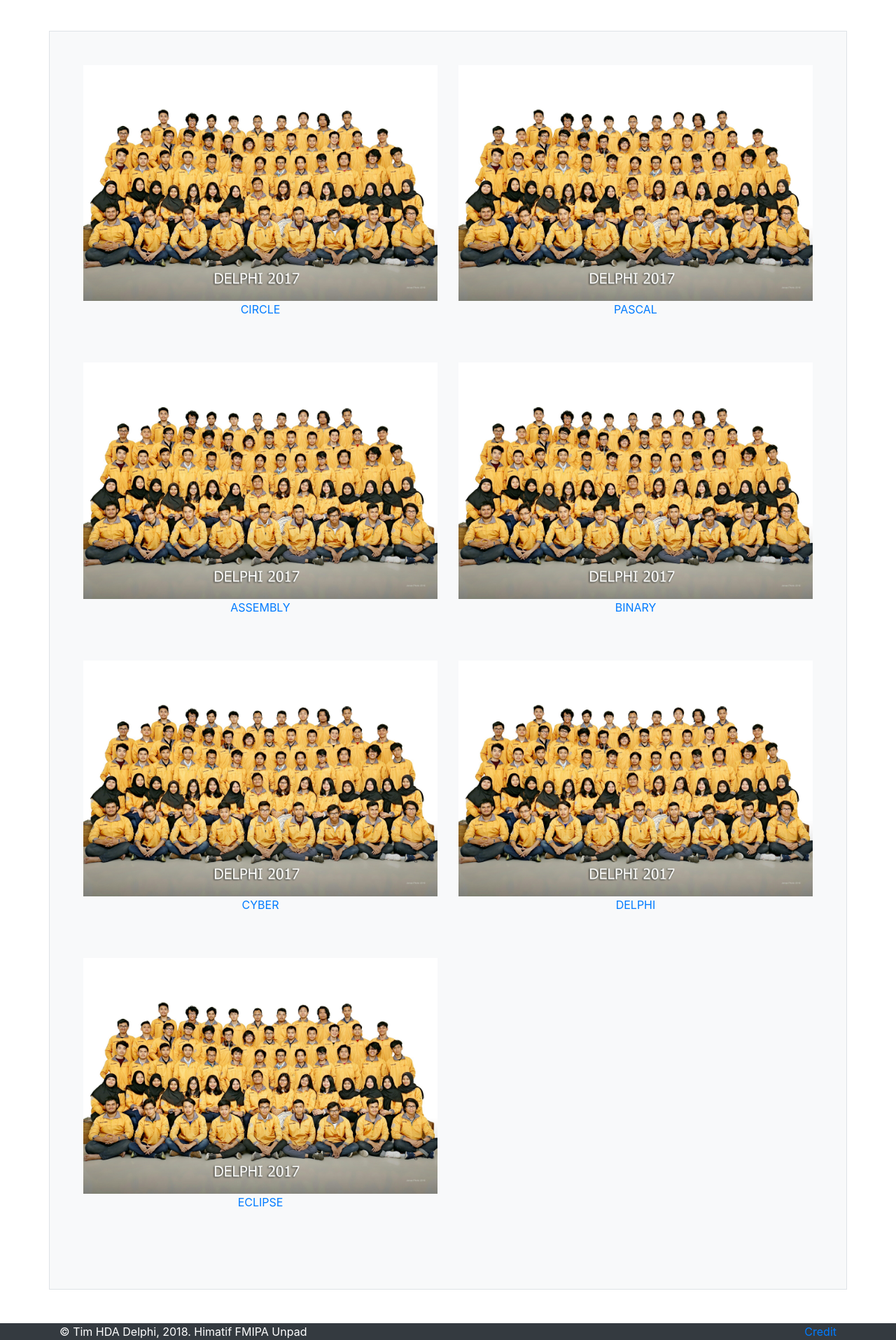
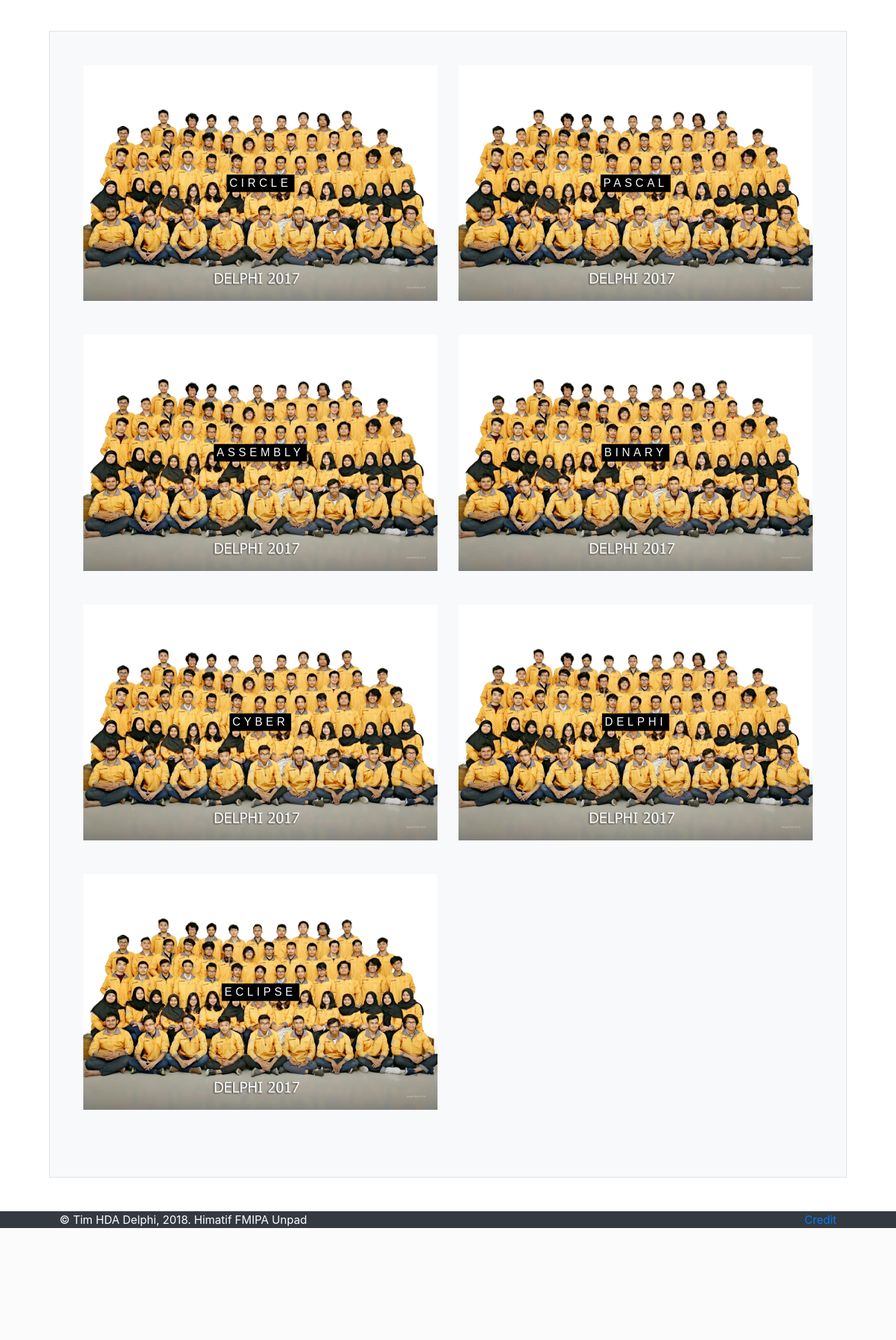
Before and after one commit to fyfirman/hda-website, a CodeIgniter app: page /hda-website/anggota in a window 1280 px wide. Shown: the part 56-1971 px from the top of the page at 70% size. After the commit the page ends 1811 px from the top, so only its background shows below. Run offline with CodeIgniter, Linux system fonts and the light colour scheme; some libraries are stand-ins or nearby versions.

Commit message:
Create anggota layout (temp)

```diff
--- a/assets/css/style.css
+++ b/assets/css/style.css
@@ -1,3 +1,6 @@
+:root{
+  --background-inner-text: 25px;
+}
 .dropdown-hover:hover>.dropdown-menu{
   display: block;
 }
@@ -54,18 +57,30 @@
 }
 
 /*--------------------------------------------------------------------------------
-                            Anggota Page
+                            anggota Page
 =================================================================================*/
-.tulis{
+.text-overlay{
   position: absolute;
+  transform: translate(-50%, -50%);
+  width: auto;
+  font-family: sans-serif;
+  letter-spacing: 5px;
+}
+
+.selection-angkatan{
   top: 50%;
   left: 50%;
-    transform: translate(-50%, -50%);
-    width: auto;
-    height: 25px;
+  background: black;
+  color: white;
+  height: var(--background-inner-text);
+  text-transform: uppercase;
+}
+
+.selection-anggota{
+  top: 50%;
+  left: 50%;
+  height: var(--background-inner-text)*2;
   background: black;
   color: white;
   text-transform: uppercase;
-    font-family: sans-serif;
-    letter-spacing: 5px;
 }
```
Also changed, not shown: application/views/anggota/angkatan.php (+5 -5 lines). Lines whose indentation alone changed are shown as unchanged.
